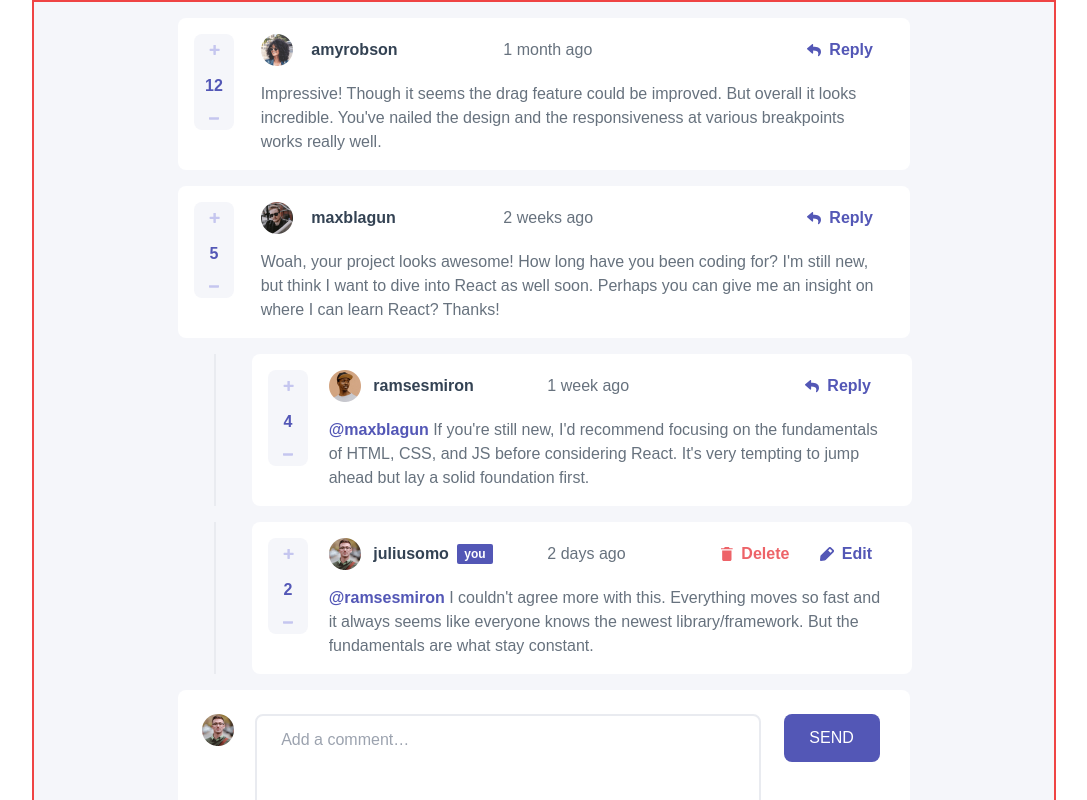
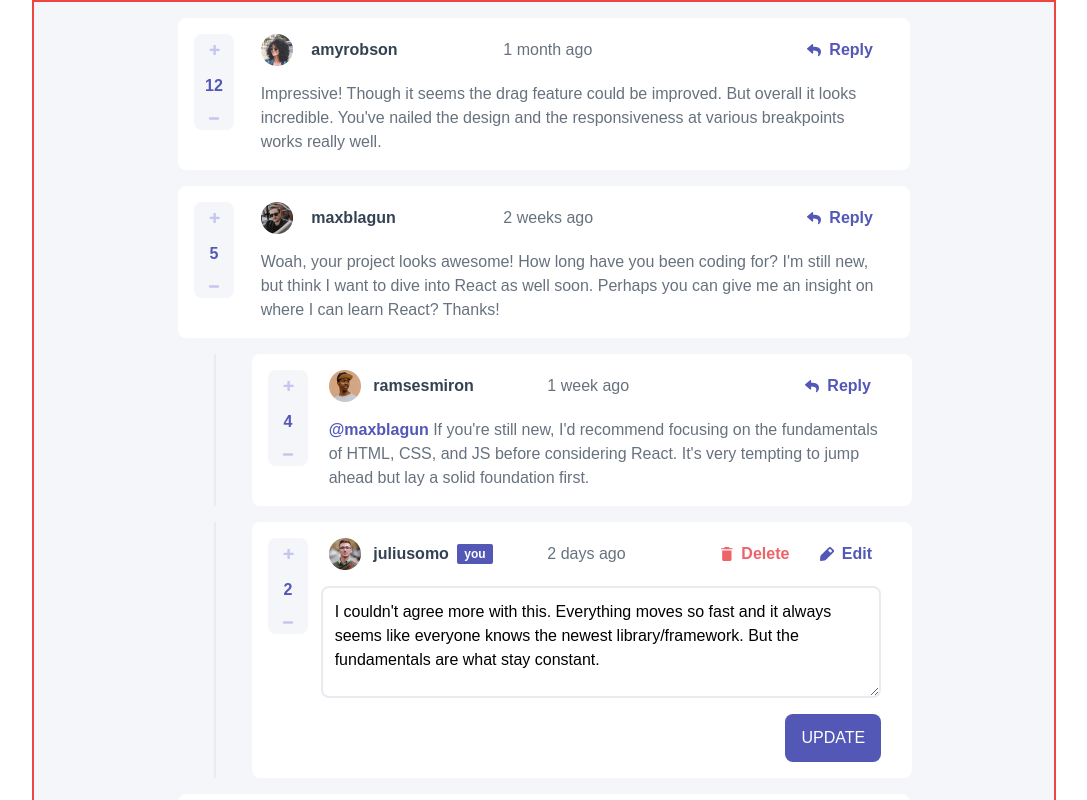
Before and after one commit to ZinaienkovaHanna/react-redux-typescript-tailwind-nestjs-comments, a React (Create React App) app in the folder frontend/: page / in a window 1280 px wide. Both pictures are taken after a click on the button "Edit". Shown: the top 800 px of the page, without its empty margins (96-1183 px from the left). Built offline with nearby package versions, Linux system fonts and the light colour scheme.

Commit message:
added editing content

```diff
--- a/frontend/src/App.tsx
+++ b/frontend/src/App.tsx
@@ -1,11 +1,11 @@
 //src/App.tsx
 
-import CommentList from './components/Comments/CommentList';
+import CommentsList from './components/Comments/CommentsList';
 
 function App() {
     return (
         <div className="container max-w-sm mx-auto font-rubik m-0 p-0 box-border border-2 border-red-500 bg-very-light-gray  lg:max-w-5xl">
-            <CommentList />
+            <CommentsList />
         </div>
     );
 }
--- a/frontend/src/components/Comments/CommentList.tsx
+++ b/frontend/src/components/Comments/CommentsList.tsx
@@ -10,6 +10,8 @@ import {
     addReplyAction,
     deleteCommentAction,
     deleteReplyAction,
+    editCommentAction,
+    editReplyAction,
 } from '../../store/actions/commentActions';
 
 import Item from '../Item/Item';
@@ -17,7 +19,7 @@ import Form from '../Form/Form';
 
 import { Comment, Reply } from '../../types/types';
 
-const CommentList: React.FC = () => {
+const CommentsList: React.FC = () => {
     const { comments, currentUser } = useTypedSelector(
         (state) => state.commentsData
     );
@@ -57,6 +59,18 @@ const CommentList: React.FC = () => {
         setNewReply('');
     };
 
+    const editedCommentHandler = (id: string, newContent: string) => {
+        dispatch(editCommentAction(newContent, id));
+    };
+
+    const editedReplyHandler = (
+        commentId: string,
+        replyId: string,
+        newContent: string
+    ) => {
+        dispatch(editReplyAction(commentId, replyId, newContent));
+    };
+
     const deleteCommentHandler = (id: string) => {
         dispatch(deleteCommentAction(id));
     };
@@ -72,20 +86,26 @@ const CommentList: React.FC = () => {
                     <Item
                         data={comment}
                         currentUser={currentUser}
-                        deleteItem={() => deleteCommentHandler(comment.id)}
                         addReply={() => {
                             setActiveReplyForm(comment.id);
                             setNewReply(`@${comment.user.username}`);
                         }}
+                        saveEditedItem={(newContent: string) =>
+                            editedCommentHandler(comment.id, newContent)
+                        }
+                        deleteItem={() => deleteCommentHandler(comment.id)}
                         itemStyle="w-[344px] lg:w-[732px]"
                         buttonReplyStyle="lg:pl-36"
                         buttonDeleteStyle="pl-[26px] lg:pl-14"
+                        textareaEditStyle="w-[312px] lg:w-[626px]"
+                        buttonEditStyle="ml-9 lg:ml-[120px]"
                     />
+
                     {activeReplyForm === comment.id && (
                         <Form
                             currentUser={currentUser}
                             button="REPLY"
-                            addComment={() => {
+                            onClick={() => {
                                 addReplyHandler(
                                     comment.id,
                                     comment.user.username
@@ -115,16 +135,25 @@ const CommentList: React.FC = () => {
                                     setNewReply(`@${reply.user.username}`);
                                     setActiveReplyForm(reply.id);
                                 }}
+                                saveEditedItem={(newContent: string) =>
+                                    editedReplyHandler(
+                                        comment.id,
+                                        reply.id,
+                                        newContent
+                                    )
+                                }
                                 itemStyle="w-[332px] lg:w-[660px] ml-3 lg:ml-9"
                                 buttonReplyStyle="lg:pl-[116px]"
                                 buttonDeleteStyle="pl-4 lg:pl-8"
+                                textareaEditStyle="w-[302px] lg:w-[560px]"
+                                buttonEditStyle="ml-8 lg:ml-24"
                             />
 
                             {activeReplyForm === reply.id && (
                                 <Form
                                     currentUser={currentUser}
                                     button="REPLY"
-                                    addComment={() => {
+                                    onClick={() => {
                                         addReplyHandler(
                                             comment.id,
                                             reply.user.username
@@ -148,7 +177,7 @@ const CommentList: React.FC = () => {
                 currentUser={currentUser}
                 button="SEND"
                 placeholder="Add a comment…"
-                addComment={addCommentHandler}
+                onClick={addCommentHandler}
                 value={newComment}
                 onChange={(e) => setNewComment(e.target.value)}
                 formStyle="w-[344px] lg:w-[732px] "
@@ -158,4 +187,4 @@ const CommentList: React.FC = () => {
     );
 };
 
-export default CommentList;
+export default CommentsList;
--- a/frontend/src/components/Form/Form.tsx
+++ b/frontend/src/components/Form/Form.tsx
@@ -6,9 +6,10 @@ const Form: React.FC<FormProps> = ({
     button,
     placeholder,
     currentUser,
-    addComment,
+    onClick,
     value,
     onChange,
+    defaultValue,
     formStyle,
     textareaStyle,
 }) => {
@@ -16,12 +17,12 @@ const Form: React.FC<FormProps> = ({
         <div
             className={`grid grid-cols-2 lg:grid-cols-10 ${formStyle} bg-white rounded-lg h-full m-auto min-h-[188px] lg:min-h-[144px] mb-8 `}
         >
-            <form className="col-span-2 lg:col-span-7 lg:col-start-2">
+            <form className="col-span-2 lg:col-span-7 lg:col-start-2 m-auto mt-3 lg:mt-6 ">
                 <textarea
                     placeholder={placeholder}
                     value={value}
                     onChange={onChange}
-                    className={` ${textareaStyle} mx-4 mt-4 h-24 lg:mt-6 lg:mx-0 lg:ml-1 border-2 border-light-gray rounded-lg pl-6 pt-3`}
+                    className={` ${textareaStyle} border-2 border-light-gray rounded-lg p-3 `}
                 />
             </form>
 
@@ -33,7 +34,7 @@ const Form: React.FC<FormProps> = ({
 
             <button
                 onClick={() => {
-                    addComment();
+                    onClick();
                 }}
                 className="col-span-1 lg:col-span-2 lg:col-start-9 bg-moderate-blue hover:bg-light-grayish-blue text-white w-24 h-12 ml-[60px] lg:ml-[20px] lg:mt-6 rounded-lg"
             >
--- a/frontend/src/components/Item/Item.tsx
+++ b/frontend/src/components/Item/Item.tsx
@@ -9,15 +9,19 @@ const Item: React.FC<ItemProps> = ({
     data,
     currentUser,
     content,
+    addReply,
+    deleteItem,
+    saveEditedItem,
     itemStyle,
     buttonReplyStyle,
     buttonDeleteStyle,
-    addReply,
-    deleteItem,
-    // editHandler,
+    textareaEditStyle,
+    buttonEditStyle,
 }) => {
     const [score, setScore] = useState(data.score);
     const [showDeleteModal, setShowDeleteModal] = useState(false);
+    const [isEditMode, setIsEditMode] = useState(false);
+    const [editedContent, setEditedContent] = useState(data.content);
 
     return (
         <>
@@ -43,10 +47,29 @@ const Item: React.FC<ItemProps> = ({
                     {formatDate(data.createdAt)}
                 </p>
 
-                <p className="col-span-7 lg:col-span-11 lg:col-start-2 text-grayish-blue lg:px-2 break-words">
-                    {content}
-                    {data.content}
-                </p>
+                {isEditMode ? (
+                    <>
+                        <textarea
+                            value={editedContent}
+                            onChange={(e) => setEditedContent(e.target.value)}
+                            className={`${textareaEditStyle} col-span-7 lg:col-span-11 lg:col-start-2 h-48 lg:h-28 border-2 border-light-gray rounded-lg p-3 `}
+                        />
+                        <button
+                            onClick={() => {
+                                saveEditedItem(editedContent);
+                                setIsEditMode(false);
+                            }}
+                            className={`col-span-2 lg:col-span-4 row-start-4 col-start-5 lg:col-start-9 lg:row-start-3 bg-moderate-blue hover:bg-light-grayish-blue text-white w-24 h-12 rounded-lg ${buttonEditStyle}`}
+                        >
+                            UPDATE
+                        </button>
+                    </>
+                ) : (
+                    <p className="col-span-7 lg:col-span-11 lg:col-start-2 text-grayish-blue lg:px-2 break-words">
+                        {content}
+                        {data.content}
+                    </p>
+                )}
 
                 <div className="col-span-3 lg:col-span-1 lg:col-start-1 lg:row-start-1 lg:row-span-2 flex lg:flex-col items-center justify-around w-24 h-10 lg:w-10 lg:h-24 bg-very-light-gray rounded-lg">
                     <button onClick={() => setScore(score + 1)}>
@@ -62,7 +85,7 @@ const Item: React.FC<ItemProps> = ({
                     </button>
                 </div>
 
-                <div className="col-span-4 lg:col-span-4 lg:col-start-9 lg:row-start-1 flex justify-between items-center ">
+                <div className="col-span-4 lg:col-span-4 lg:col-start-9 lg:row-start-1 flex justify-between items-center">
                     {data.user.username === currentUser.username ? (
                         <>
                             <button
@@ -77,7 +100,7 @@ const Item: React.FC<ItemProps> = ({
                                 <span className="font-bold ">Delete</span>
                             </button>
                             <button
-                                // onClick={editHandler}
+                                onClick={() => setIsEditMode(true)}
                                 className={`flex items-center text-moderate-blue hover:opacity-50 pr-3 lg:pr-6`}
                             >
                                 <img
--- a/frontend/src/store/reducers/commentsReducer.tsx
+++ b/frontend/src/store/reducers/commentsReducer.tsx
@@ -29,6 +29,20 @@ const commentsReducer = (state = initialState, action: CommentAction) => {
                 ),
             };
 
+        case CommentActionTypes.EDIT_COMMENT:
+            return {
+                ...state,
+                comments: state.comments.map((comment) => {
+                    if (comment.id === action.payload.id) {
+                        return {
+                            ...comment,
+                            content: action.payload.content,
+                        };
+                    }
+                    return comment;
+                }),
+            };
+
         case CommentActionTypes.ADD_REPLY:
             return {
                 ...state,
@@ -57,35 +71,31 @@ const commentsReducer = (state = initialState, action: CommentAction) => {
                 }),
             };
 
+        case CommentActionTypes.EDIT_REPLY:
+            return {
+                ...state,
+                comments: state.comments.map((comment) => {
+                    if (comment.id === action.payload.commentId) {
+                        return {
+                            ...comment,
+                            replies: comment.replies.map((reply) => {
+                                if (reply.id === action.payload.replyId) {
+                                    return {
+                                        ...reply,
+                                        content: action.payload.content,
+                                    };
+                                }
+                                return reply;
+                            }),
+                        };
+                    }
+                    return comment;
+                }),
+            };
+
         default:
             return state;
     }
 };
 
 export default commentsReducer;
-
-// const commentsReducer = (state = initialState, action: CommentAction) => {
-//     switch (action.type) {
-//         case CommentActionTypes.ADD_COMMENT:
-//             return {
-//                 ...state,
-//                 comments: [...state.comments, action.payload],
-//             };
-//         case CommentActionTypes.DELETE_COMMENT:
-//             return {
-//                 ...state,
-//                 comments: state.comments.filter(
-//                     (comment) => comment.id !== action.payload
-//                 ),
-//             };
-//         case CommentActionTypes.EDIT_COMMENT:
-//             return {
-//                 ...state,
-//                 notes: state.comments.map((comment) =>
-//                     comment.id === action.id ? action.payload : comment
-//                 ),
-//             };
-//         default:
-//             return state;
-//     }
-// };
```
Also changed, not shown: frontend/src/store/actions/commentActions.tsx (+18 -0 lines), frontend/src/types/types.tsx (+22 -6 lines).
